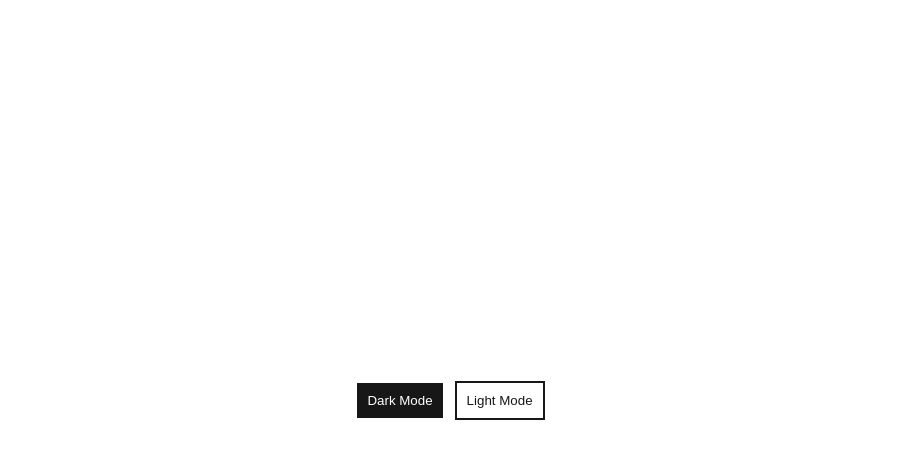
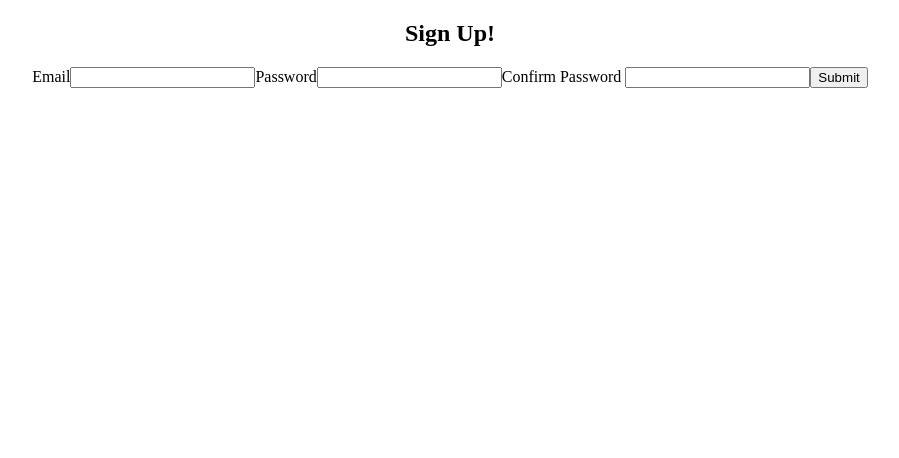
Before and after one commit to sameem420/React.js-Code-Challenges, a React (Create React App) app: page / in a window 1280 px wide. Shown: the top 458 px of the page, without its empty margins (190-1089 px from the left). Built offline with nearby package versions, Linux system fonts and the light colour scheme.

Commit message:
:white_check_mark: Form validation done

```diff
--- a/src/App.js
+++ b/src/App.js
@@ -2,12 +2,14 @@ import "./App.css";
 import "./index.css";
 import ColorRenderer from "./01-color-renderer/ColorRenderer";
 import DarkMode from "./02-dark-mode/DarkMode";
+import FormValidator from "./03-form-validator/FormValidator";
 
 function App() {
   return (
     <div className="App">
       {/* <ColorRenderer /> */}
-      <DarkMode />
+      {/* <DarkMode /> */}
+      <FormValidator />
     </div>
   );
 }
```
